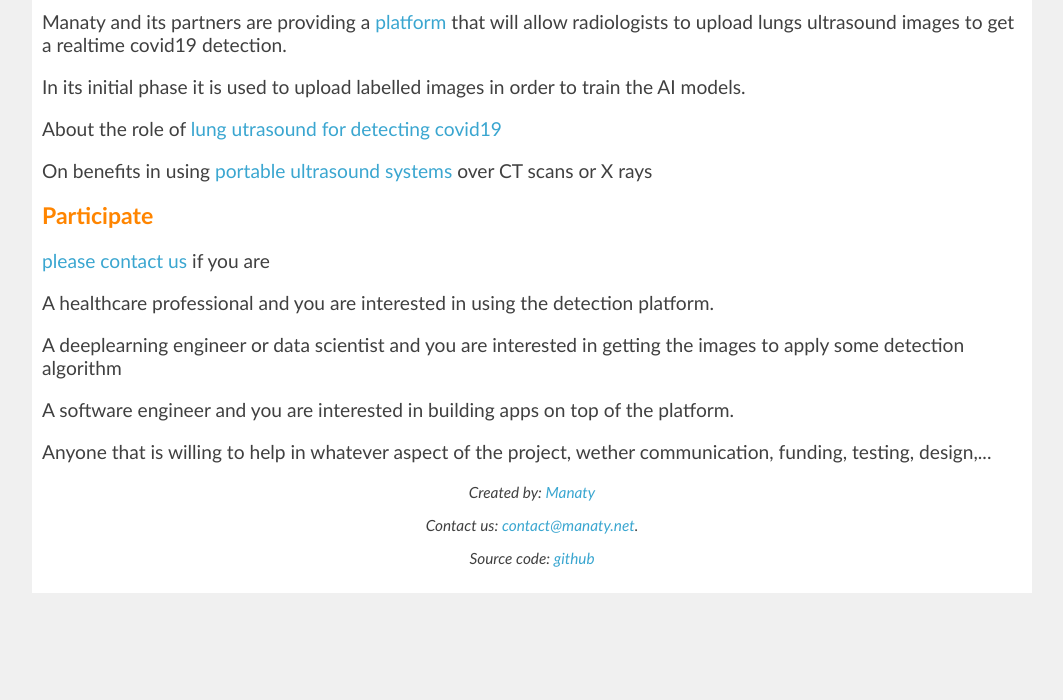
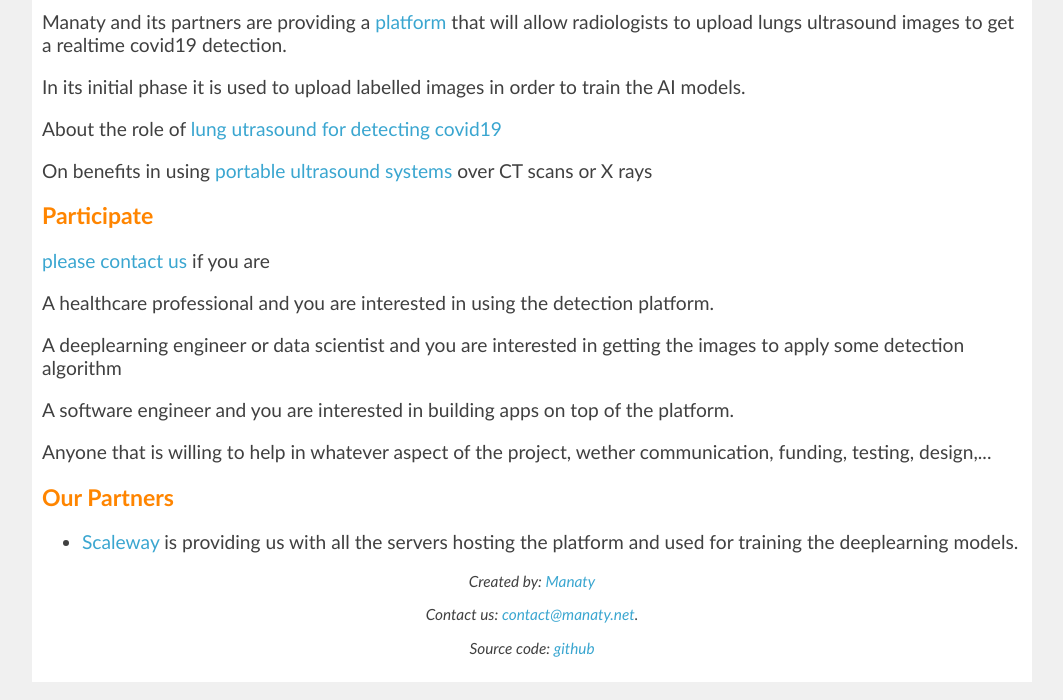
Before and after one commit to manaty/imana, a plain HTML site: page docs/index.html in a window 1280 px wide. Shown: the part 100-800 px from the top of the page, without its empty margins (108-1171 px from the left). Drawn offline with Linux system fonts and the light colour scheme.

Commit message:
Update index.html

```diff
--- a/docs/index.html
+++ b/docs/index.html
@@ -72,6 +72,14 @@
     <p>Anyone that is willing to help in whatever aspect of the project, wether communication, funding, testing, design,...</p>
   </section>
 
+
+  <section>
+    <h2>Our Partners</h2>
+    <ul>
+      <li><a href="https://scaleway.com">Scaleway</a> is providing us with all the servers hosting the platform and used for training the deeplearning models.</li>
+    <ul>
+  </section>
+
   <footer>
     <p>Created by: <a href="https://manaty.net">Manaty</a></p>
     <p>Contact us: <a href="mailto:contact@manaty.net">contact@manaty.net</a>.</p>
```
